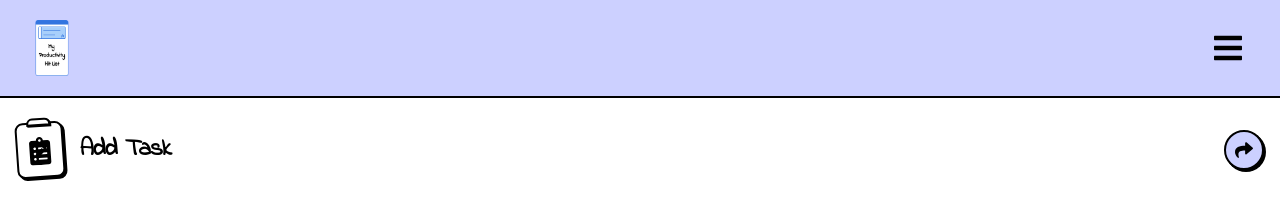
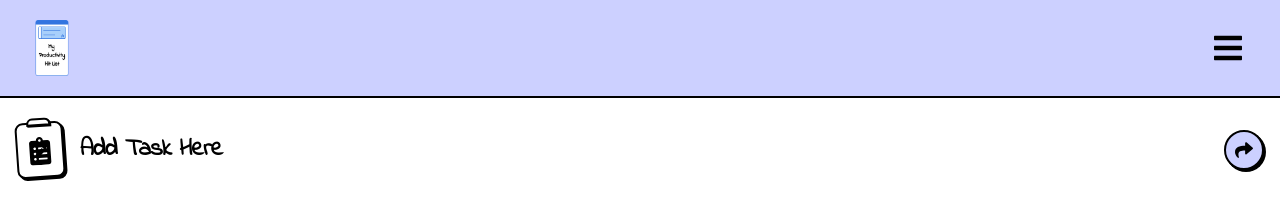
Before and after one commit to rlpv/my-productivity-hit-list---frontend, a React (Vite) app: page /add-task in a window 1280 px wide. Shown: the top 221 px of the page. Built offline with nearby package versions, Linux system fonts and the light colour scheme; sample sign-in values are in the browser's storage.

Commit message:
Change header text from 'Add Task' to 'Add Task Here'

```diff
--- a/src/pages/home/Addtask.tsx
+++ b/src/pages/home/Addtask.tsx
@@ -47,7 +47,7 @@ export default function Addtask({ onTaskSubmit }: AddtaskProps) {
 
             {/* Reduced Header Text */}
             <h1 className="font-indie text-2xl font-bold text-black leading-tight tracking-tight">
-              Add Task
+              Add Task Here
             </h1>
           </div>
 
```
